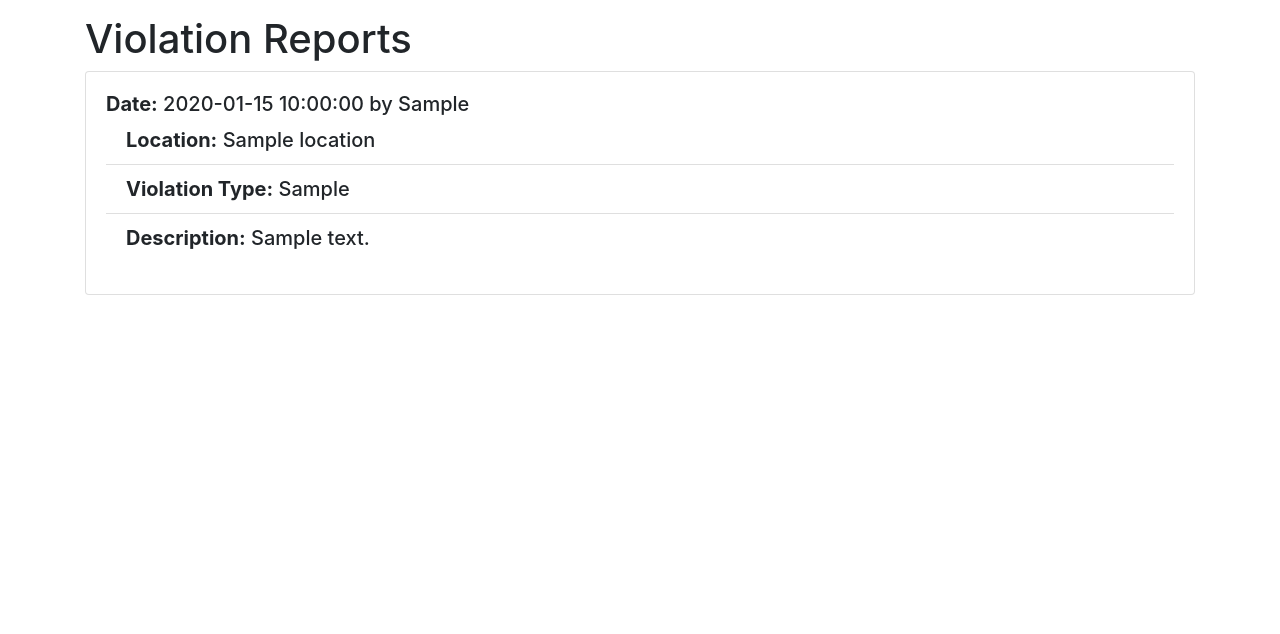
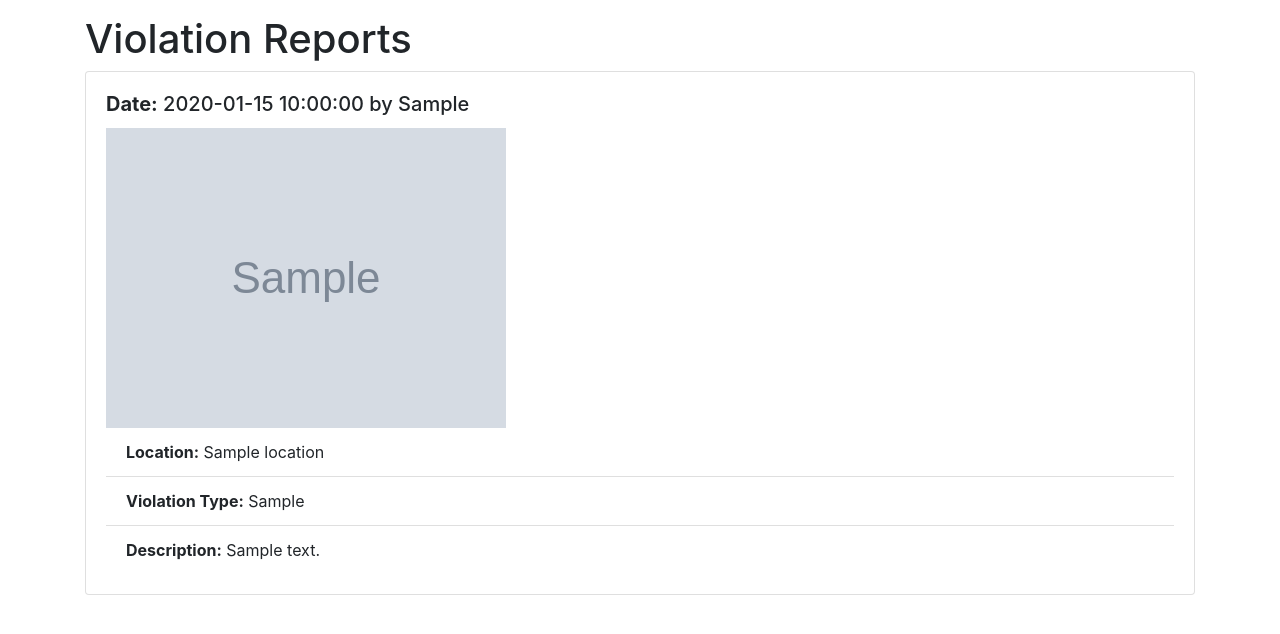
Before and after one commit to Code-Institute-Submissions/Freezefaz-Project-3-Safetynet_MarchResub, a Flask app: page /violation_reports/search in a window 1280 px wide. Shown: the part 92-726 px from the top of the page. Run offline with Flask 2, Linux system fonts and the light colour scheme; grey boxes marked "Sample" are stand-in pictures; a database or web service that is not in the repository returns one stand-in record (values such as "Sample title"); some libraries are stand-ins or nearby versions.

Commit message:
added cloudinary images to search

```diff
--- a/static/style.css
+++ b/static/style.css
@@ -14,8 +14,11 @@ container {
     padding: 10px;
     display: flex;
     justify-content: center;
-    /* width: 80vw; */
 }
+/* #logo img {
+    width: auto;
+    height: auto;
+} */
 h1 {
     /* display: flex; */
     padding: 10px;
--- a/templates/search_near_miss.template.html
+++ b/templates/search_near_miss.template.html
@@ -17,6 +17,9 @@
     <a href="{{url_for('show_update_near_miss_report', near_miss_report_id=each_near_miss_report._id)}}" class="btn btn-primary btn-sm">Update</a>
     <a href="{{url_for('show_delete_near_miss_report', near_miss_report_id=each_near_miss_report._id)}}" class="btn btn-danger btn-sm">Delete</a>
     {%endif%}</h5>
+    <div>
+        <img src="{{each_near_miss_report.image_url}}" width="400" height="300">
+    </div>
     <ul class="list-group list-group-flush">
         <li class="list-group-item"><strong>Location:</strong> {{each_near_miss_report.location}}</li>
         <li class="list-group-item"><strong>Description:</strong> {{each_near_miss_report.description}}</li>
--- a/templates/search_violations.template.html
+++ b/templates/search_violations.template.html
@@ -16,7 +16,10 @@
     {%if current_user.is_authenticated %}
     <a href="{{url_for('show_update_violation_report', violation_report_id=each_violation_report._id)}}" class="btn btn-primary">Update</a>
     <a href="{{url_for('show_delete_violation_report', violation_report_id=each_violation_report._id)}}" class="btn btn-danger">Delete</a>
-    {%endif%}
+    {%endif%}</h5>
+    <div>
+        <img src="{{each_violation_report.image_url}}" width="400" height="300">
+    </div>
     <ul class="list-group list-group-flush">
         <li class="list-group-item"><strong>Location:</strong> {{each_violation_report.location}}</li>
         <li class="list-group-item"><strong>Violation Type:</strong> {{each_violation_report.violation_type}}</li>
```
